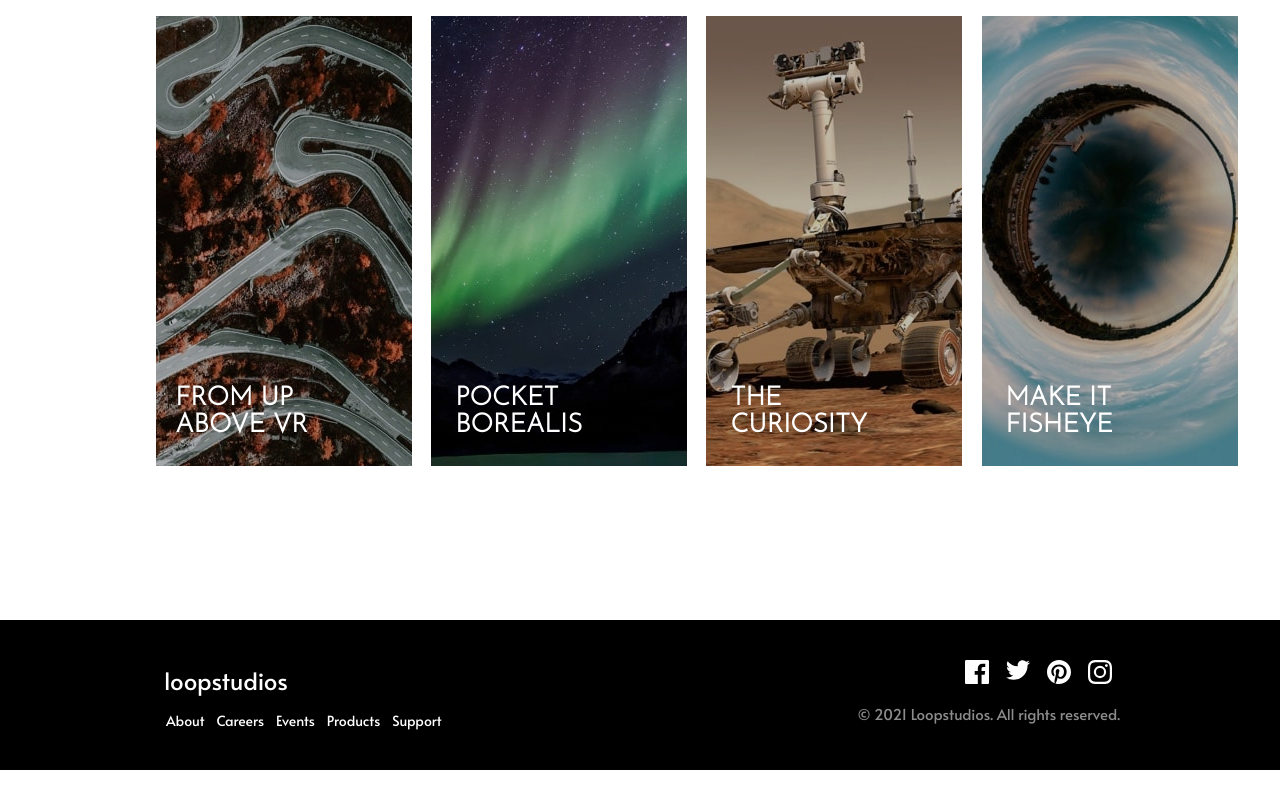
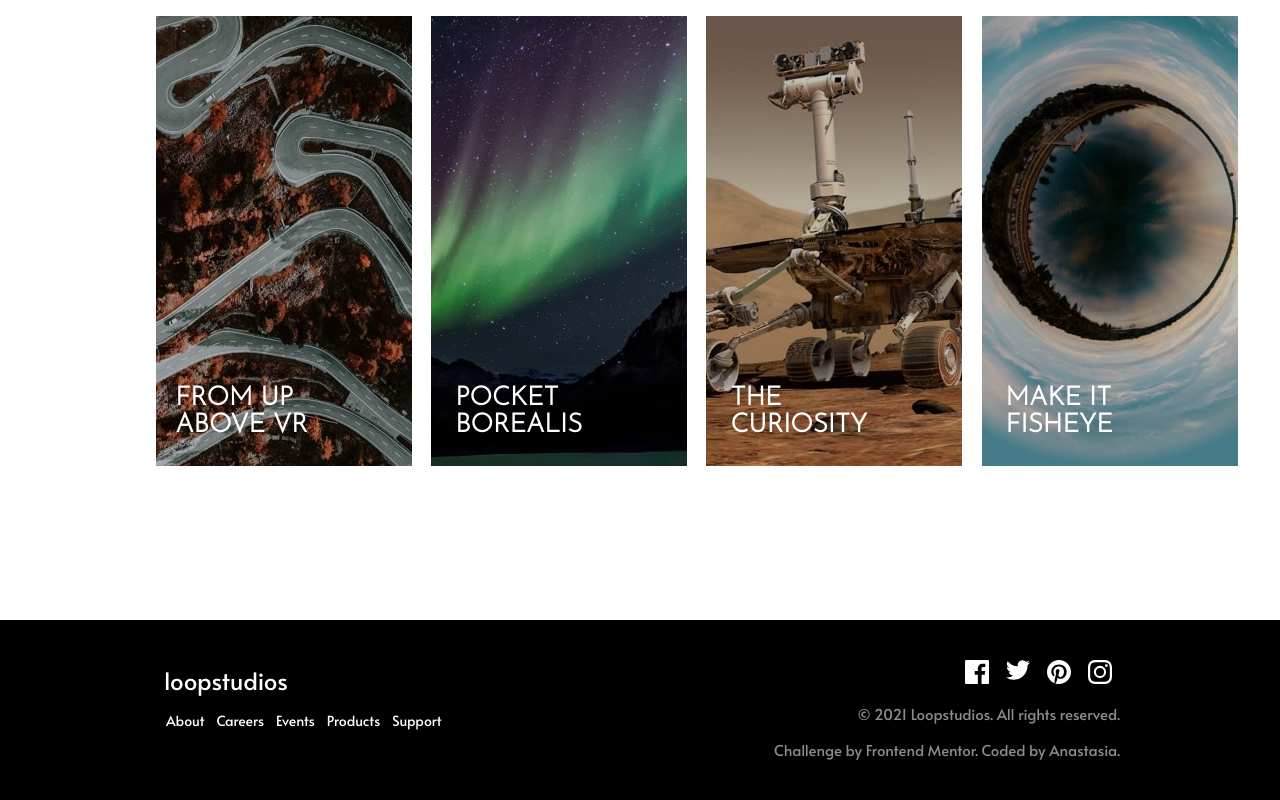
Before and after one commit to anastasssia88/Loopstudios-landing-page, a plain HTML site: page index.html in a window 1280 px wide. Shown: the part 2107-2907 px from the top of the page. Before the commit the page ends 2877 px from the top, so only its background shows below. Drawn offline with Linux system fonts and the light colour scheme.

Commit message:
added attribution

```diff
--- a/index.html
+++ b/index.html
@@ -153,6 +153,10 @@
             <a href="#"><img src="./images/icon-instagram.svg" alt=""></a>
           </div>
         <p>© 2021 Loopstudios. All rights reserved. </p>
+        <div class="attribution">
+          <p>Challenge by <a href="https://www.frontendmentor.io?ref=challenge" target="_blank">Frontend Mentor</a>.
+            Coded by <a href="#">Anastasia</a>.</p>
+        </div>
       </div>
 
 
--- a/scss/_footer.scss
+++ b/scss/_footer.scss
@@ -1,3 +1,18 @@
+.attribution {
+    color: white;
+
+    p a {
+        color:$dark-gray;
+        text-decoration: none;
+        margin-top: -5px;
+    }
+
+    p a:hover {
+        color:$dark-gray;
+        text-decoration: underline;
+    }
+}
+
 a:hover {
     color:white;
     text-decoration: underline;
```
Also changed, not shown: css/styles.css, 1 other file.
